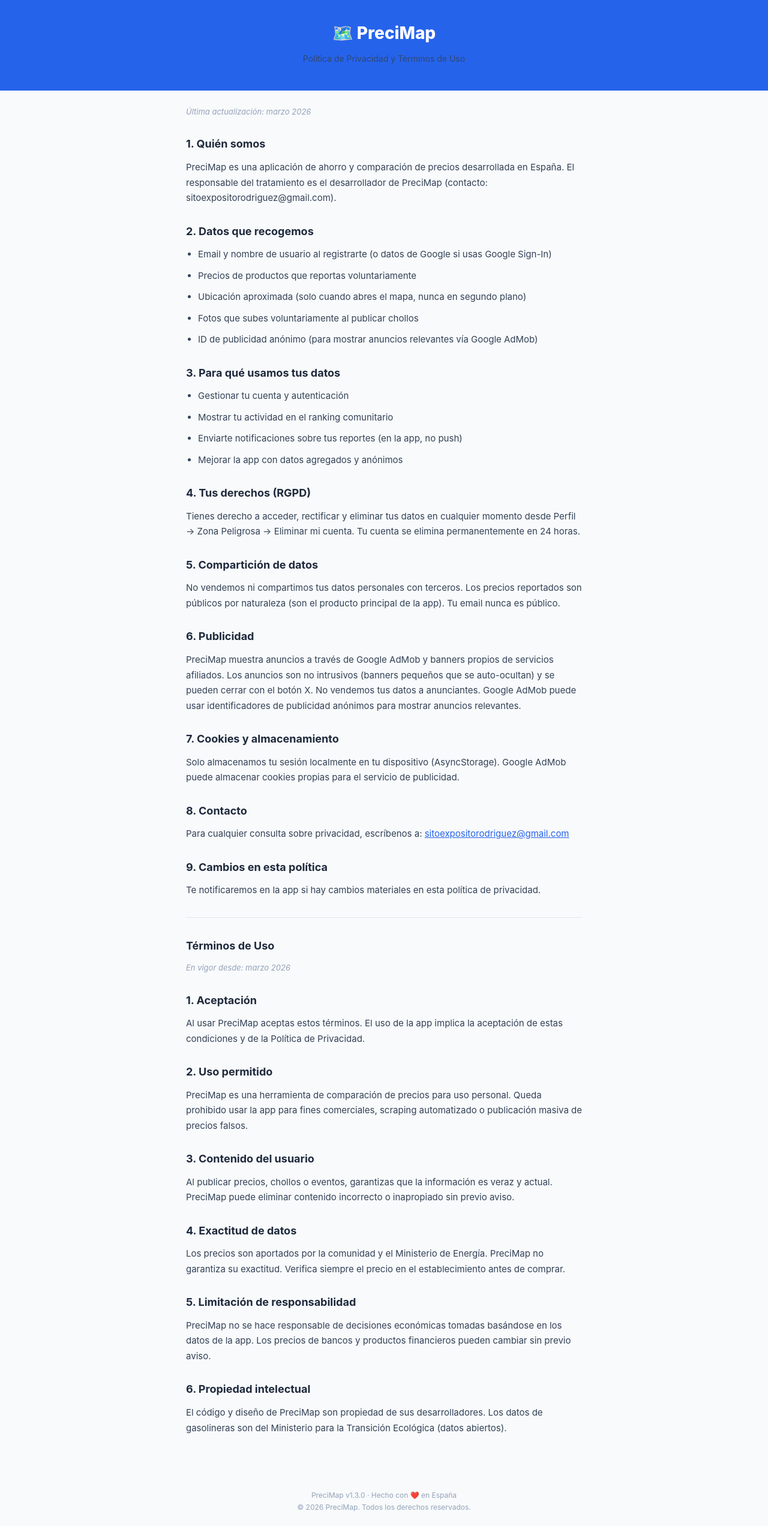
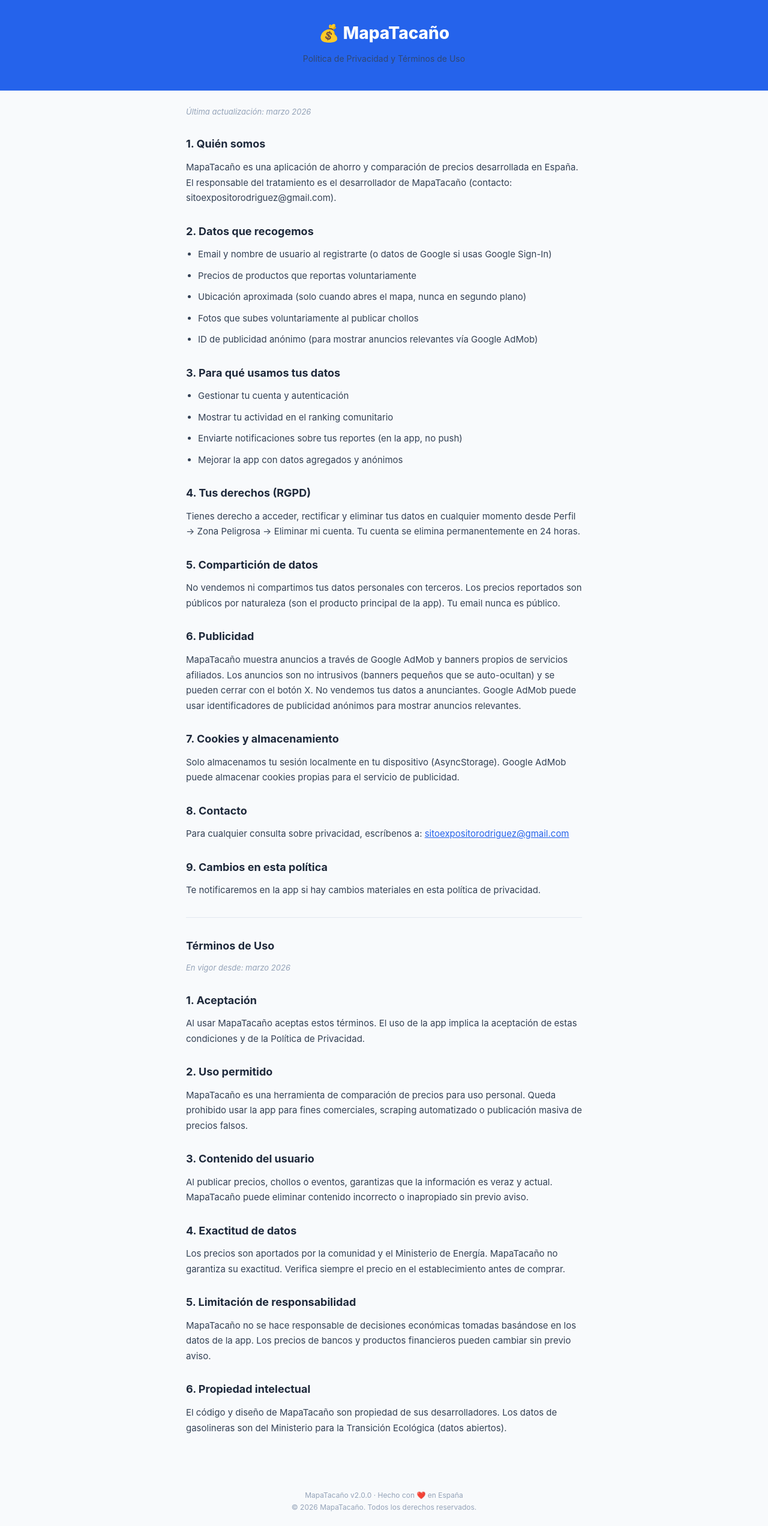
Before and after one commit to Kamsito1/precimap-server, a website: page public/privacy.html in a window 1280 px wide. Shown: the whole page at 60% size. Drawn offline with Linux system fonts and the light colour scheme.

Commit message:
Rename PreciMap → MapaTacaño in all public pages, bot name, console log

```diff
--- a/public/privacy.html
+++ b/public/privacy.html
@@ -3,7 +3,7 @@
 <head>
   <meta charset="UTF-8">
   <meta name="viewport" content="width=device-width, initial-scale=1.0">
-  <title>PreciMap — Política de Privacidad</title>
+  <title>MapaTacaño — Política de Privacidad</title>
   <style>
     * { margin:0; padding:0; box-sizing:border-box; }
     body { font-family:-apple-system,BlinkMacSystemFont,'Segoe UI',Roboto,sans-serif; background:#F8FAFC; color:#0F172A; line-height:1.7; }
@@ -22,14 +22,14 @@
 </head>
 <body>
   <div class="header">
-    <h1>🗺️ PreciMap</h1>
+    <h1>💰 MapaTacaño</h1>
     <p>Política de Privacidad y Términos de Uso</p>
   </div>
   <div class="container">
     <p class="updated">Última actualización: marzo 2026</p>
 
     <h2>1. Quién somos</h2>
-    <p>PreciMap es una aplicación de ahorro y comparación de precios desarrollada en España. El responsable del tratamiento es el desarrollador de PreciMap (contacto: sitoexpositorodriguez@gmail.com).</p>
+    <p>MapaTacaño es una aplicación de ahorro y comparación de precios desarrollada en España. El responsable del tratamiento es el desarrollador de MapaTacaño (contacto: sitoexpositorodriguez@gmail.com).</p>
 
     <h2>2. Datos que recogemos</h2>
     <ul>
@@ -54,7 +54,7 @@
     <p>No vendemos ni compartimos tus datos personales con terceros. Los precios reportados son públicos por naturaleza (son el producto principal de la app). Tu email nunca es público.</p>
 
     <h2>6. Publicidad</h2>
-    <p>PreciMap muestra anuncios a través de Google AdMob y banners propios de servicios afiliados. Los anuncios son no intrusivos (banners pequeños que se auto-ocultan) y se pueden cerrar con el botón X. No vendemos tus datos a anunciantes. Google AdMob puede usar identificadores de publicidad anónimos para mostrar anuncios relevantes.</p>
+    <p>MapaTacaño muestra anuncios a través de Google AdMob y banners propios de servicios afiliados. Los anuncios son no intrusivos (banners pequeños que se auto-ocultan) y se pueden cerrar con el botón X. No vendemos tus datos a anunciantes. Google AdMob puede usar identificadores de publicidad anónimos para mostrar anuncios relevantes.</p>
     <h2>7. Cookies y almacenamiento</h2>
     <p>Solo almacenamos tu sesión localmente en tu dispositivo (AsyncStorage). Google AdMob puede almacenar cookies propias para el servicio de publicidad.</p>
 
@@ -70,26 +70,26 @@
     <p class="updated">En vigor desde: marzo 2026</p>
 
     <h2>1. Aceptación</h2>
-    <p>Al usar PreciMap aceptas estos términos. El uso de la app implica la aceptación de estas condiciones y de la Política de Privacidad.</p>
+    <p>Al usar MapaTacaño aceptas estos términos. El uso de la app implica la aceptación de estas condiciones y de la Política de Privacidad.</p>
 
     <h2>2. Uso permitido</h2>
-    <p>PreciMap es una herramienta de comparación de precios para uso personal. Queda prohibido usar la app para fines comerciales, scraping automatizado o publicación masiva de precios falsos.</p>
+    <p>MapaTacaño es una herramienta de comparación de precios para uso personal. Queda prohibido usar la app para fines comerciales, scraping automatizado o publicación masiva de precios falsos.</p>
     <h2>3. Contenido del usuario</h2>
-    <p>Al publicar precios, chollos o eventos, garantizas que la información es veraz y actual. PreciMap puede eliminar contenido incorrecto o inapropiado sin previo aviso.</p>
+    <p>Al publicar precios, chollos o eventos, garantizas que la información es veraz y actual. MapaTacaño puede eliminar contenido incorrecto o inapropiado sin previo aviso.</p>
 
     <h2>4. Exactitud de datos</h2>
-    <p>Los precios son aportados por la comunidad y el Ministerio de Energía. PreciMap no garantiza su exactitud. Verifica siempre el precio en el establecimiento antes de comprar.</p>
+    <p>Los precios son aportados por la comunidad y el Ministerio de Energía. MapaTacaño no garantiza su exactitud. Verifica siempre el precio en el establecimiento antes de comprar.</p>
 
     <h2>5. Limitación de responsabilidad</h2>
-    <p>PreciMap no se hace responsable de decisiones económicas tomadas basándose en los datos de la app. Los precios de bancos y productos financieros pueden cambiar sin previo aviso.</p>
+    <p>MapaTacaño no se hace responsable de decisiones económicas tomadas basándose en los datos de la app. Los precios de bancos y productos financieros pueden cambiar sin previo aviso.</p>
 
     <h2>6. Propiedad intelectual</h2>
-    <p>El código y diseño de PreciMap son propiedad de sus desarrolladores. Los datos de gasolineras son del Ministerio para la Transición Ecológica (datos abiertos).</p>
+    <p>El código y diseño de MapaTacaño son propiedad de sus desarrolladores. Los datos de gasolineras son del Ministerio para la Transición Ecológica (datos abiertos).</p>
   </div>
 
   <div class="footer">
-    PreciMap v1.3.0 · Hecho con ❤️ en España<br>
-    © 2026 PreciMap. Todos los derechos reservados.
+    MapaTacaño v2.0.0 · Hecho con ❤️ en España<br>
+    © 2026 MapaTacaño. Todos los derechos reservados.
   </div>
 </body>
 </html>
--- a/server.js
+++ b/server.js
@@ -2282,7 +2282,7 @@
 // const { runAmazonScraper, verifyActiveBotDeals } = require('./amazon_scraper');
 console.log('ℹ️  Scraper automático desactivado — chollos manuales de usuarios');
 
-// ID del usuario bot (PreciMap Bot) — si no existe lo creamos
+// ID del usuario bot (MapaTacaño Bot) — si no existe lo creamos
 let BOT_USER_ID = process.env.BOT_USER_ID || null;
 
 // Scraper deshabilitado — función vacía para no romper referencias
@@ -2314,7 +2314,7 @@
 
 // ─── START ────────────────────────────────────────────────────────────────────
 app.listen(PORT, () => {
-  console.log(`\n🗺️  PreciMap v3.8.0 en http://localhost:${PORT}`);
+  console.log(`\n💰  MapaTacaño v3.8.0 en http://localhost:${PORT}`);
   console.log(`🗄️  Base de datos: Supabase (${process.env.SUPABASE_URL ? '✅ Connected' : '❌ No URL'})\n`);
 
   // Warmup caché con las queries más frecuentes para las ciudades principales
```
Also changed, not shown: public/index.html (+2 -2 lines), public/terms.html (+6 -6 lines).
